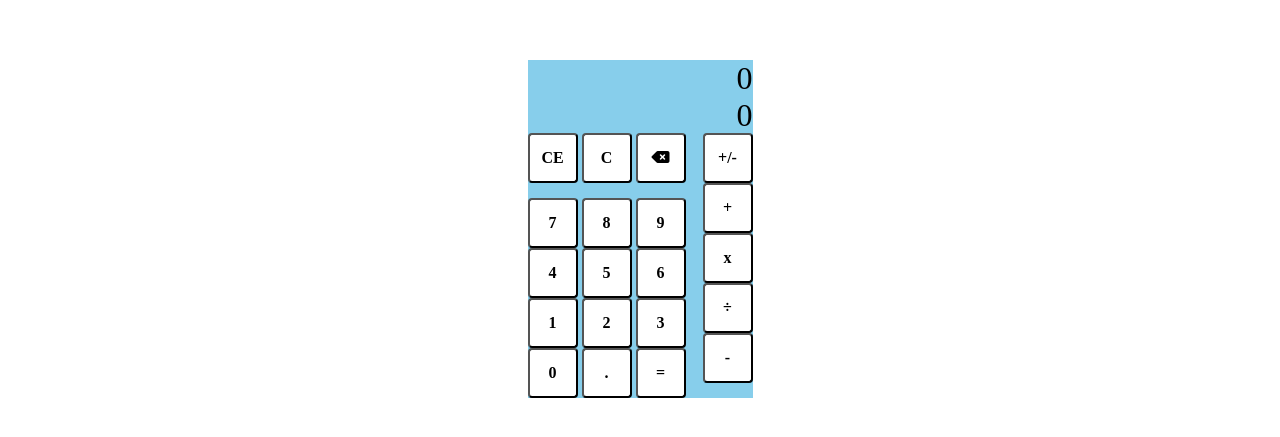
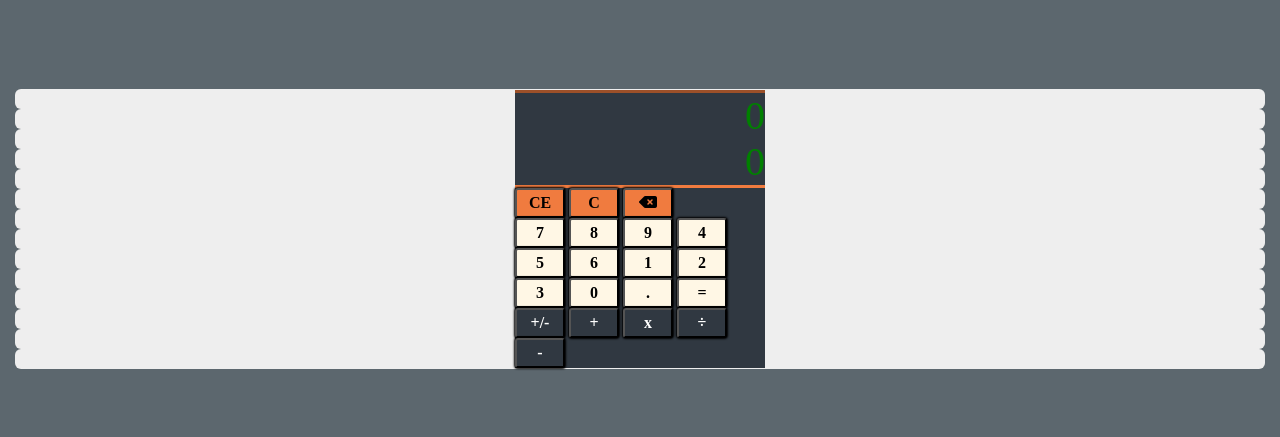
Before and after one commit to Honzi07/odin-calculator, a website: page index.html in a window 1280 px wide. Shown: the part 171-608 px from the top of the page. Drawn offline with nearby package versions, Linux system fonts and the light colour scheme.

Commit message:
added some of the css styleing

```diff
--- a/index.html
+++ b/index.html
@@ -13,12 +13,29 @@
   </head>
   <body>
     <div class="container">
-      <div class="body">
+      <div class="container-test">
+        <div class="test"></div>
+        <div class="test"></div>
+        <div class="test"></div>
+        <div class="test"></div>
+        <div class="test"></div>
+        <div class="test"></div>
+        <div class="test"></div>
+        <div class="test"></div>
+        <div class="test"></div>
+        <div class="test"></div>
+        <div class="test"></div>
+        <div class="test"></div>
+        <div class="test"></div>
+        <div class="test"></div>
+      </div>
+      <div class="calculator-body">
         <div class="display">
             <div class="output">0</div>
             <div class="input">0</div>
         </div>
-        <div class="buttons">
+        <div class="container-buttons">
+          <div class="buttons">
             <div class="clear-section">
                 <button class="clear-entry" data-key="Delete">CE</button>
                 <button class="clear" data-key="Escape">C</button>
@@ -46,6 +63,8 @@
                 <button class="operator subtract" data-key="-">-</button>
             </div>
         </div>
+
+        </div>
       </div>
     </div>
   </body>
--- a/style.css
+++ b/style.css
@@ -1,5 +1,9 @@
 * {
     box-sizing: border-box;
+}
+
+body {
+    background-color: #5c676e;
 }
 
 .container {
@@ -9,48 +13,93 @@
     min-height: 100vh;
 }
 
-.body {
+.calculator-body {
     /* width: 70%; */
     /* min-width: 350px; */
     max-width: 800px;
-    background-color: skyblue;
+    background-color: #303841;
 }
 
 .display {
-    font-size: 2rem;
+    font-size: 2.5rem;
     text-align: end;
+    color: green;
+    background-color: #303841;
+    border-top: inset #F07B3F;
+    border-bottom: inset #F07B3F;
+
 }
 
 button {
     background-color: white;
     font-weight: bold;
-    border-radius: 4px;
+    border-radius: 3px;
     min-width: 50px;
-    min-height: 50px;
-
+    min-height: 30px;
+    box-shadow: 0px 0px 2px 1px black;
   }
 
 .buttons {
     display: grid;
-    grid-template-columns: 175px 50px;
-    /* gap: 10px; */
-    grid-template-rows: 50px 15px 1fr;
+    /* grid-template-columns: 175px 50px;
+    gap: 10px;
+    grid-template-rows: 50px 15px 1fr; */
 }
 
-.clear-section {
-    place-self: start;
+.container-buttons {
+    max-width: 250px;
 }
 
-.numerical-section {
-    grid-column-start: 1;
-    grid-row-start: 3;
-    margin-right: 15px;
+.subtract {
+    background-color: #D72323;
 }
 
-.operator-section {
-    grid-column-start: 2;
-    grid-row-start: 1;
+.equal {
+    background-color: black;
 }
+
+.clear-section > button {
+    background-color: #F07B3F;
+    color: black;
+}
+
+.numerical-section > button {
+    background-color: #fff7e5;
+    color: black;
+}
+
+.operator-section > button {
+    background-color: #303841;
+    color: white;
+}
+
+.subtract {
+    background-color: #D72323;
+    color: black;
+}
+
+.equal {
+    background-color: #303841;
+    color: white;
+}
+
+.add {
+    background-color: #78c8e7;
+    color: black;
+}
+
+.container-test {
+    position: absolute;
+    z-index: -1;
+}
+
+.test {
+    width: calc(100vw - 30px);
+    height: 20px;
+    border-radius: 6px;
+    background-color: #EEEEEE;
+}
+
 
 /* .add {
     grid-column-start: 2;
```
